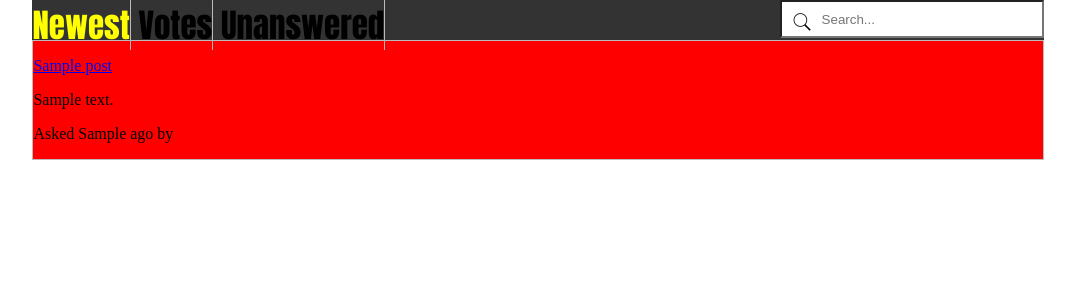
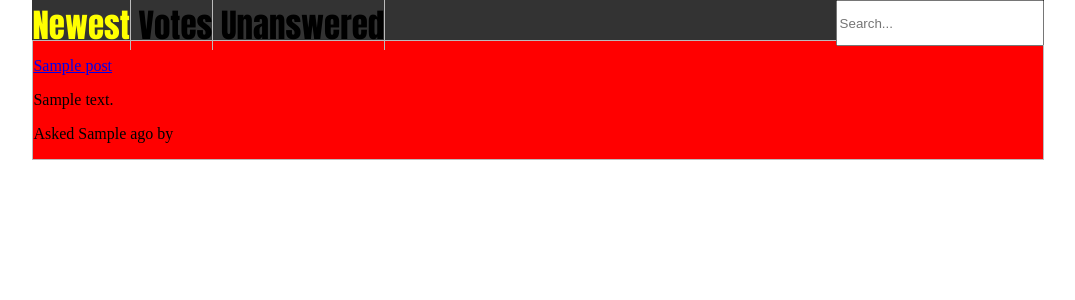
Before and after one commit to EddMK/Stack-Overflow-Php-JavaScript-Project, a PHP site: the page made by view/view_index.php in a window 1280 px wide. Shown: the part 123-423 px from the top of the page, without its empty margins (102-1177 px from the left). Run offline with PHP 8.4, Linux system fonts and the light colour scheme; the template is opened without the code that fills it: most values are stand-ins (such as "Sample title", 1, 10 or a date in 2020); some libraries are stand-ins or nearby versions.

Commit message:
Search : done

```diff
--- a/css/style.css
+++ b/css/style.css
@@ -18,7 +18,7 @@ body{
 	font-size: 50px;
 }
 
-#main{
+.main{
 	background-color : white;
 	margin-left : 10%;
 	margin-right : 10%;
@@ -32,6 +32,9 @@ body{
 .search{
 	position : absolute;
 	right : 0px;
+	height : 40px;
+	width : 200px;
+
 }
 
 .textHeader{
@@ -64,15 +67,6 @@ body{
 	font-size:33px;
 
 
-}
-
-.Search{
-	height : 10px;
-	width :  200px;
-	background-image: url('searchicon.png');
-	background-position: 10px 10px;
-	background-repeat: no-repeat;
-	padding: 12px 20px 12px 40px;
 }
 
 .ul_menu_questions li{
--- a/view/view_index.php
+++ b/view/view_index.php
@@ -24,7 +24,7 @@
 				<?php }    ?>
 			</div>
         </div>
-		<div id="main">
+		<div class="main">
 			<div class="menu" >
 				<div class="sort_questions">
 					 <ul class="ul_menu_questions">
@@ -34,8 +34,8 @@
 					</ul>
 				</div>
 				<div class="search">
-					<form action="#">
-						<input type="text" id="search" name="search" class="Search" placeholder="Search...">
+					<form action="post/index" method="post" class="search">
+						<input type="text" id="search" name="search" class="search" placeholder="Search...">
 					</form>
 				</div>
 			</div>
```
Also changed, not shown: controller/ControllerPost.php (+5 -5 lines), model/Post.php (+14 -0 lines).
